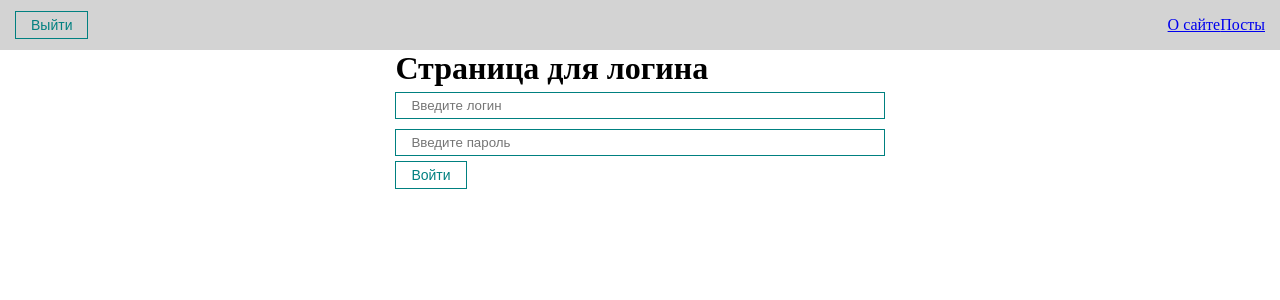
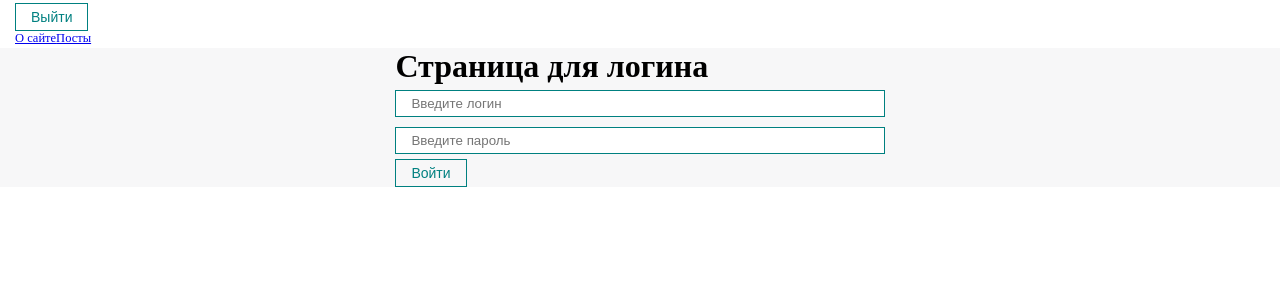
Before and after one commit to bobby76/react-app, a React (Create React App) app: page /login/ in a window 1280 px wide. Shown: the top 300 px of the page. Built offline with nearby package versions, Linux system fonts and the light colour scheme.

Commit message:
add styles

```diff
--- a/src/components/UI/Navbar/Navbar.jsx
+++ b/src/components/UI/Navbar/Navbar.jsx
@@ -12,6 +12,7 @@ const Navbar = (props) => {
     }
   return (
     <div className="navbar">
+        <div class="container">
             <MyButton onClick={logout}>
                 Выйти
             </MyButton>
@@ -20,6 +21,7 @@ const Navbar = (props) => {
                     <Link to="/posts">Посты</Link>
                 </div>
             </div>
+        </div>
   )
 };
 
--- a/src/styles/App.css
+++ b/src/styles/App.css
@@ -69,3 +69,25 @@ display: flex;
   .navbar__links{
     margin-left: auto;
   }
+
+  .navbar {
+    position: relative;
+    height: inherit;
+    margin: 0 auto;
+    font-size: 12.5px;
+    padding: 0 15px;
+    background-color: #fff;
+    width: 100%;
+    height: 48px;
+}
+
+div#root {
+    background: #edeef078;
+}
+
+.App > div {
+    background: #fff;
+    border-radius: 20px;
+    margin-bottom: 20px;
+    padding: 15px;
+}
```
Lines whose indentation alone changed are shown as unchanged.
